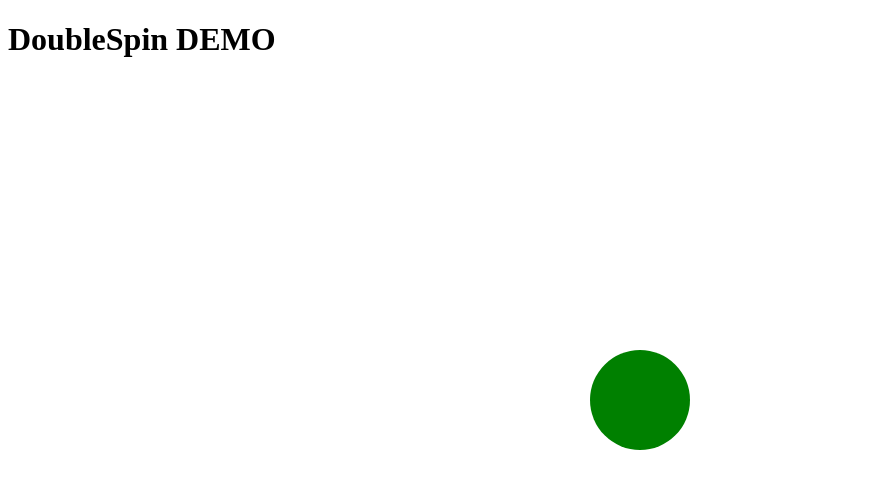
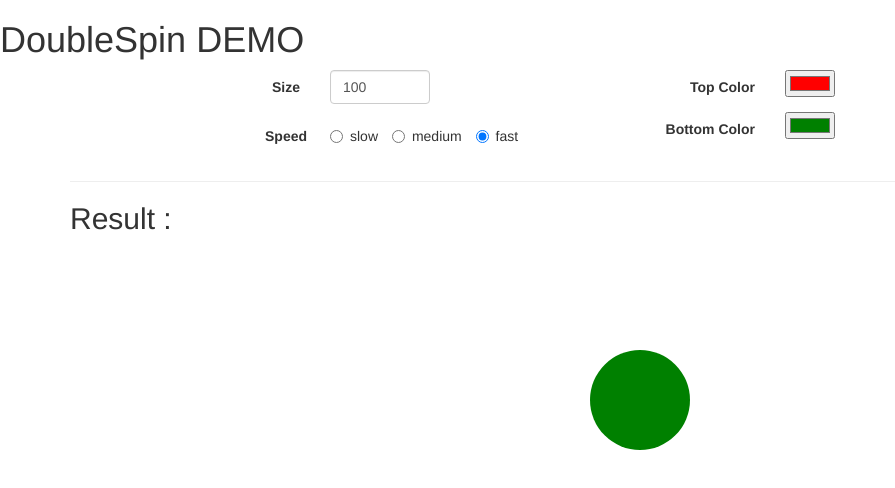
Before and after one commit to skylying/doubleSpin, a website: page index.html in a window 1280 px wide. Shown: the whole page, without its empty margins (0-895 px from the left). Drawn offline with nearby package versions, Linux system fonts and the light colour scheme.

Commit message:
add demo page html

```diff
--- a/index.html
+++ b/index.html
@@ -2,25 +2,104 @@
 <html lang="en">
 <head>
 	<title></title>
+
+	<link href="//maxcdn.bootstrapcdn.com/bootstrap/3.3.4/css/bootstrap.min.css" rel="stylesheet">
+	<link rel="stylesheet" type="text/css" href="src/css/style.css">
+
 	<script src="dist/dd.min.js" type="application/javascript"></script>
 	<meta charset="UTF-8">
 	<title>DoubleSpin</title>
 </head>
 <body>
 
-<h1>DoubleSpin DEMO</h1>
+<section class="header">
+	<h1>DoubleSpin DEMO</h1>
+</section>
 
-<div id="spinner">
+<section>
+	<div class="container">
+		<div class="row">
+			<div class="col-md-4 col-md-offset-2">
+				<form class="form-horizontal">
+					<div class="form-group">
+						<label for="size" class="col-md-2 control-label">Size</label>
+						<div class="col-md-4">
+							<input id="size" type="text" class="form-control" value="100" />
+						</div>
+					</div>
+					<div class="form-group">
+						<label for="top-color" class="col-md-2 control-label">Speed</label>
+						<div class="col-md-10">
+							<label class="radio-inline">
+								<input type="radio" name="speed" id="speed-slow" value="slow"> slow
+							</label>
+							<label class="radio-inline">
+								<input type="radio" name="speed" id="speed-medium" value="medium"> medium
+							</label>
+							<label class="radio-inline">
+								<input type="radio" name="speed" id="speed-fast" value="fast" checked> fast
+							</label>
+						</div>
+					</div>
+				</form>
+			</div>
+			<div class="col-md-4">
+				<form class="form-horizontal">
+					<div class="form-group">
+						<label for="top-color" class="col-md-4 control-label">Top Color</label>
+						<div class="col-md-2">
+							<input id="top-color" type="color" value="#FF0000">
+						</div>
+					</div>
+					<div class="form-group">
+						<label for="top-color" class="col-md-4 control-label">Bottom Color</label>
+						<div class="col-md-2">
+							<input id="bottom-color" type="color" value="#008000">
+						</div>
+					</div>
+				</form>
+			</div>
+		</div>
 
-</div>
+		<hr />
+		<h2>Result :</h2>
+	</div>
+
+
+</section>
+
+<div id="spinner"></div>
 
 <script type="text/javascript">
 
-	var testElement = document.getElementById('spinner');
+	var defaultConfig = (function() {
+		return {
+			size: 100,
+			topColor: '#ddd',
+			bottomColor: '#008000',
+			speed: 'fast'
+		};
+	}());
 
-	var doubleSpinner = new DoubleSpin(document.getElementById('spinner'));
+	//var dd = new DoubleSpin(document.getElementById('spinner'), config);
+	//
 
-	doubleSpinner.spin();
+	// Convert nodelist
+	Array.prototype.slice.call(document.getElementsByName('speed')).forEach(function(radio) {
+		radio.addEventListener('change', function() {
+			var config = defaultConfig;
+			config.speed = this.value;
+			init(config);
+		})
+	});
+
+	function init(config)
+	{
+		var config = config || {};
+		new DoubleSpin(document.getElementById('spinner'), config).spin();
+	}
+
+	init();
 
 </script>
 </body>
```
